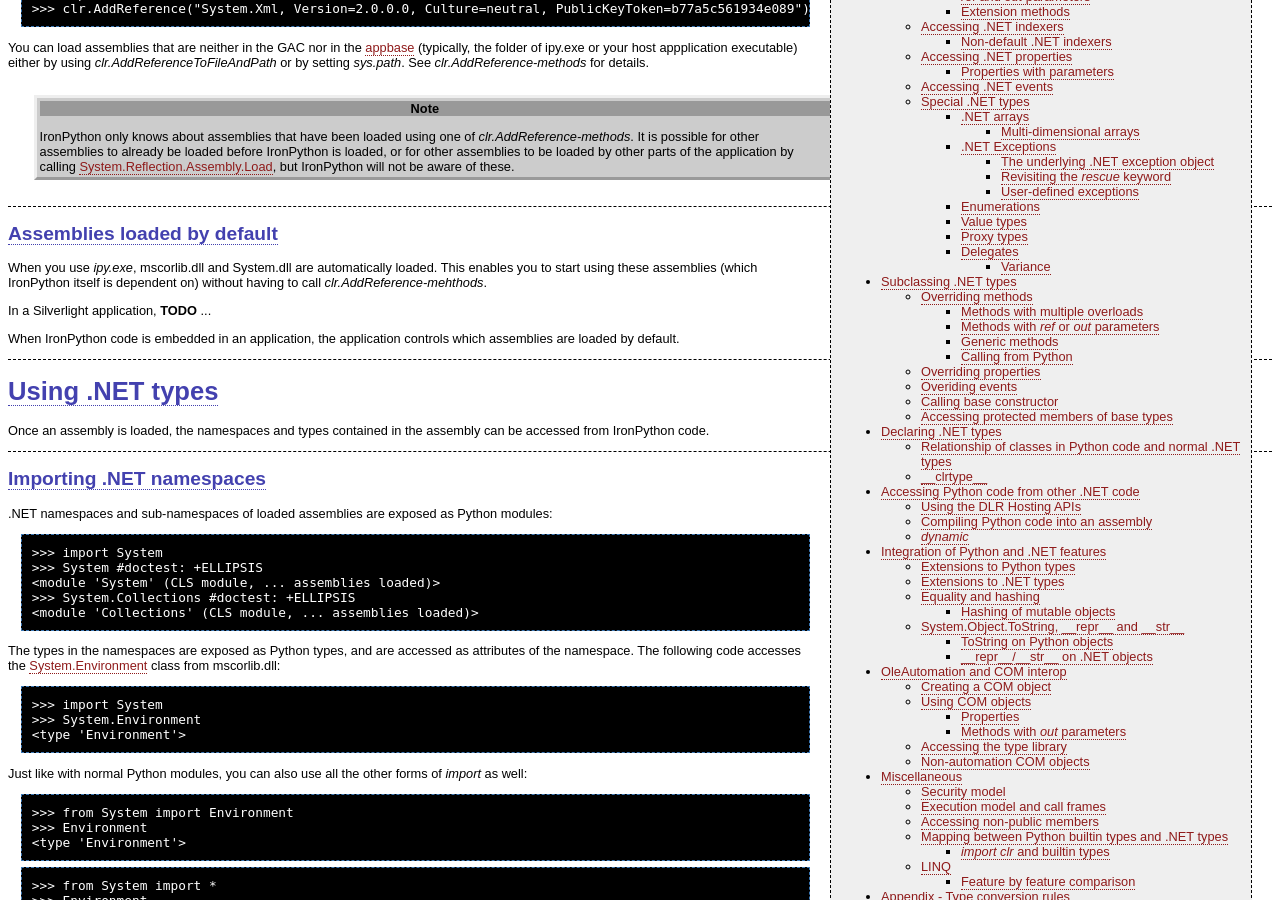
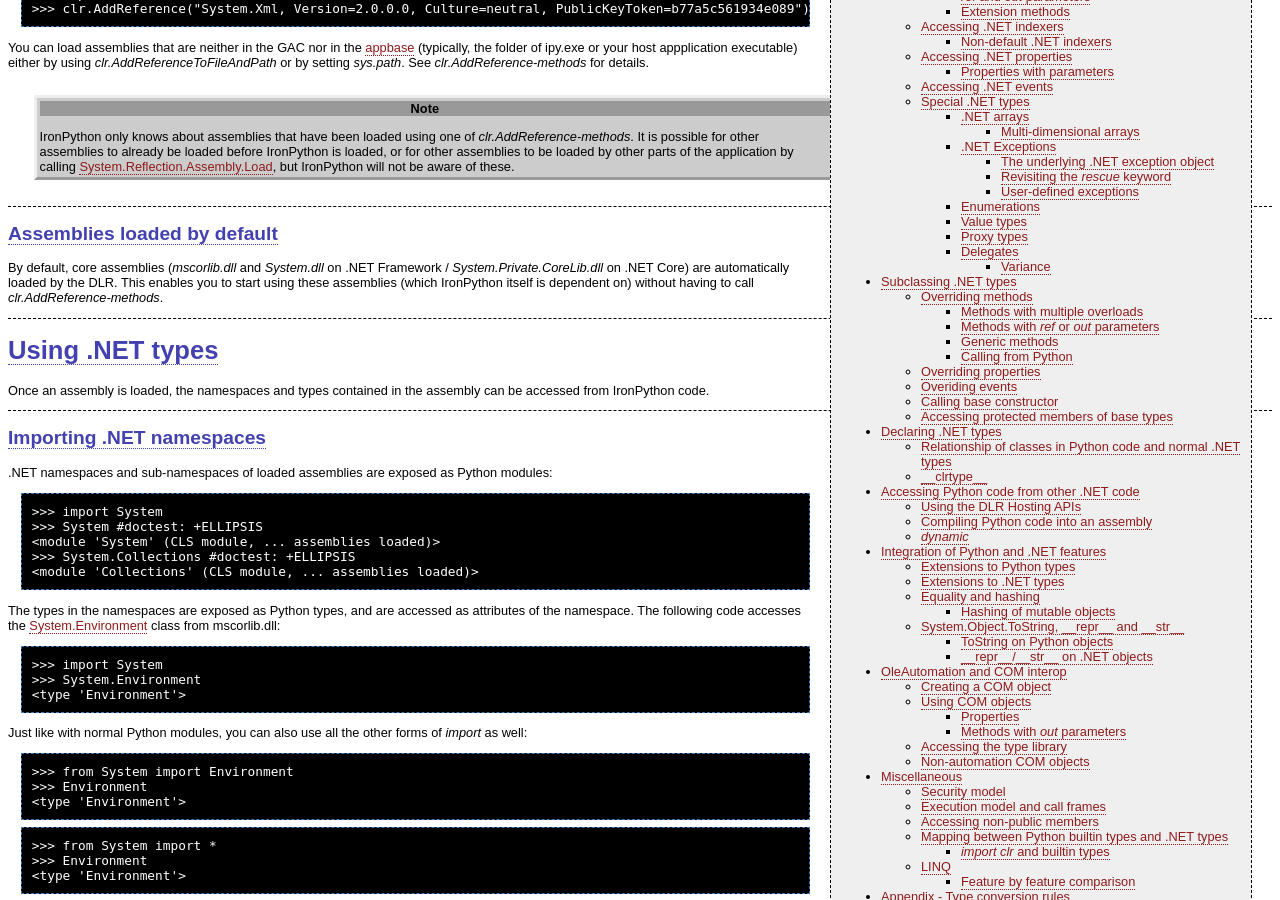
Before and after one commit to IronLanguages/ironpython.net, a Jekyll site: the page documentation/dotnet/dotnet.html, which Jekyll copies as it is, in a window 1280 px wide and 900 px high, scrolled down 433 px. Built offline with Jekyll 4.4.1, drawn with Linux system fonts in a browser that asks for light colours.

Commit message:
Fix IronLanguages/ironpython2#722

```diff
--- a/documentation/dotnet/dotnet.html
+++ b/documentation/dotnet/dotnet.html
@@ -192,12 +192,8 @@
 </div>
 <div class="section" id="assemblies-loaded-by-default">
 <h2><a class="toc-backref" href="#id32">Assemblies loaded by default</a></h2>
-<p>When you use <cite>ipy.exe</cite>, mscorlib.dll and System.dll are automatically loaded.
-This enables you to start using these assemblies (which IronPython itself is
-dependent on) without having to call <cite>clr.AddReference-mehthods</cite>.</p>
-<p>In a Silverlight application, <strong>TODO</strong> ...</p>
-<p>When IronPython code is embedded in an application, the application controls
-which assemblies are loaded by default.</p>
+<p>By default, core assemblies (<cite>mscorlib.dll</cite> and <cite>System.dll</cite> on .NET Framework / <cite>System.Private.CoreLib.dll</cite> on .NET Core) are automatically loaded by the DLR.
+This enables you to start using these assemblies (which IronPython itself is dependent on) without having to call <cite>clr.AddReference-methods</cite>.</p>
 </div>
 </div>
 <div class="section" id="using-net-types">
```
